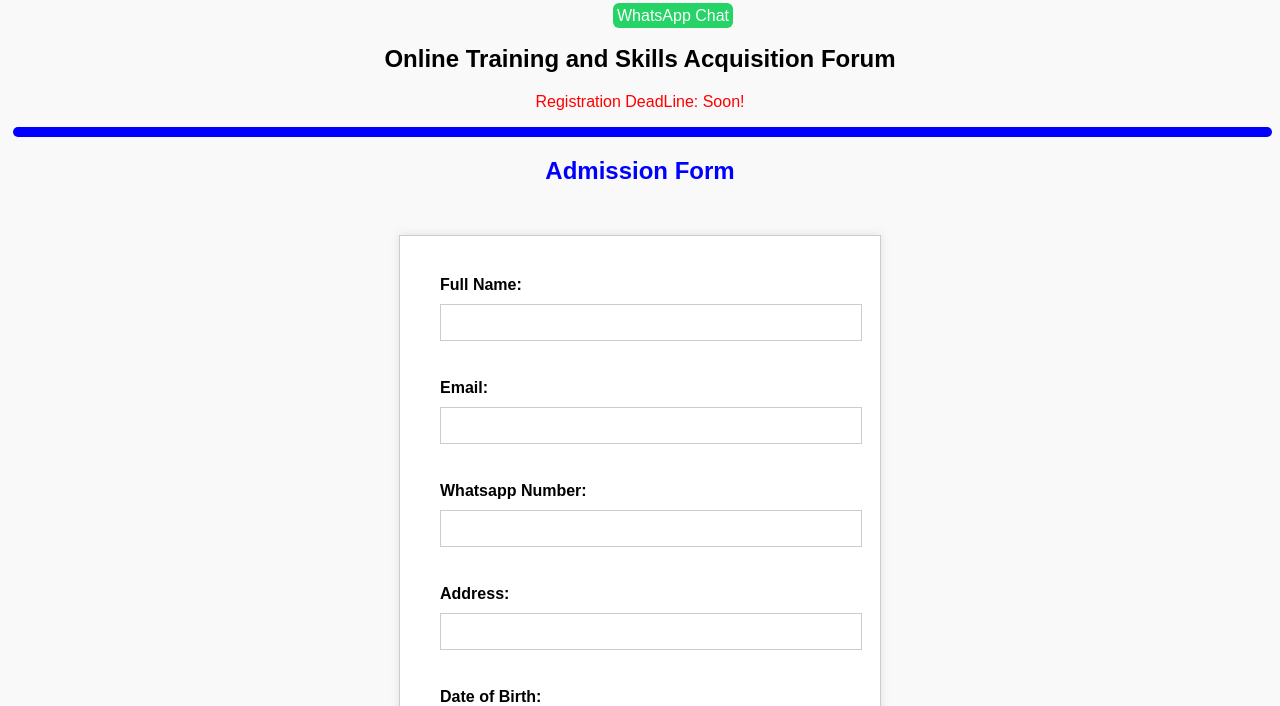
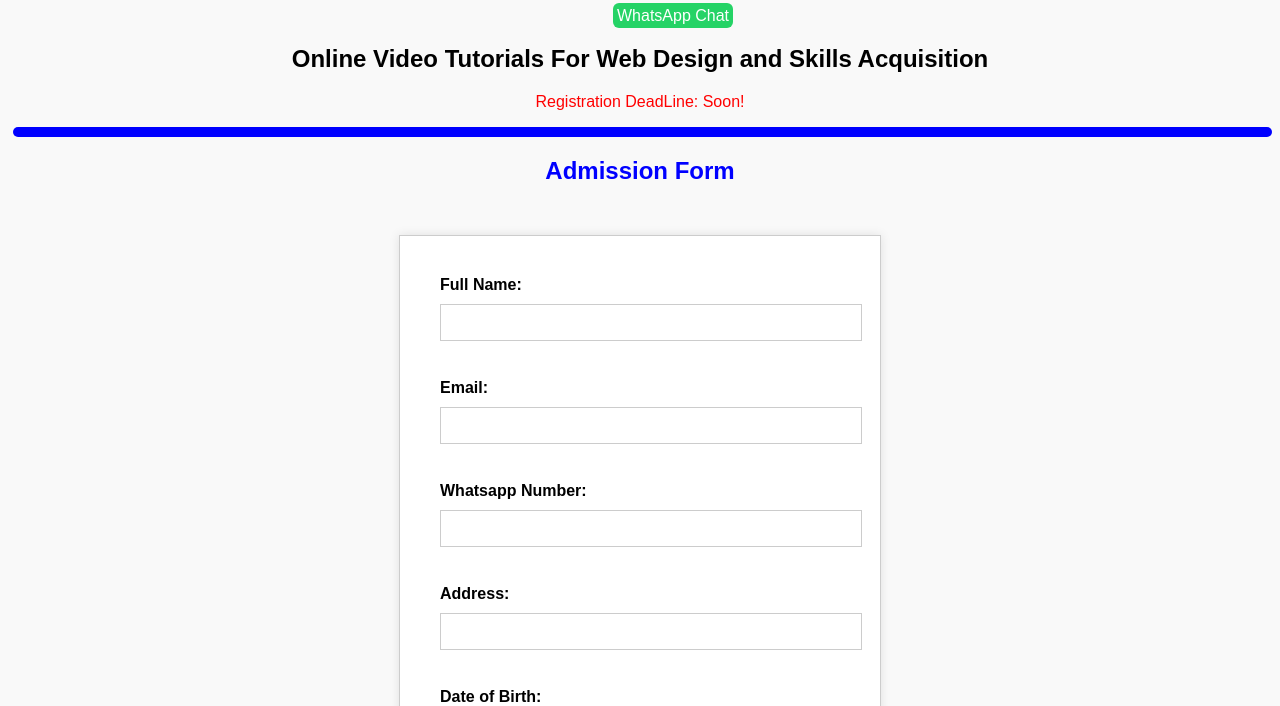
Before and after one commit to Ben-ben1/ceecoweb, a plain HTML site: page index.html in a window 1280 px wide. Shown: the part 394-1100 px from the top of the page. Drawn offline with Linux system fonts and the light colour scheme.

Commit message:
Update index.html

```diff
--- a/index.html
+++ b/index.html
@@ -12,7 +12,7 @@
 		<h1 align="center" class="reg">CEECOTECH WEB DESIGN</h1>
 
 			<a href="https://wa.me/23409030861777" class="play4">WhatsApp Chat</a>
-            <h2 align="center" class="reg1">Online Training and Skills Acquisition Forum</h2>
+            <h2 align="center" class="reg1">Online Video Tutorials For Web Design and Skills Acquisition</h2>
 
 			<P align="center" class="reg2" style="color:red;">Registration DeadLine: Soon!</P>
 
```
